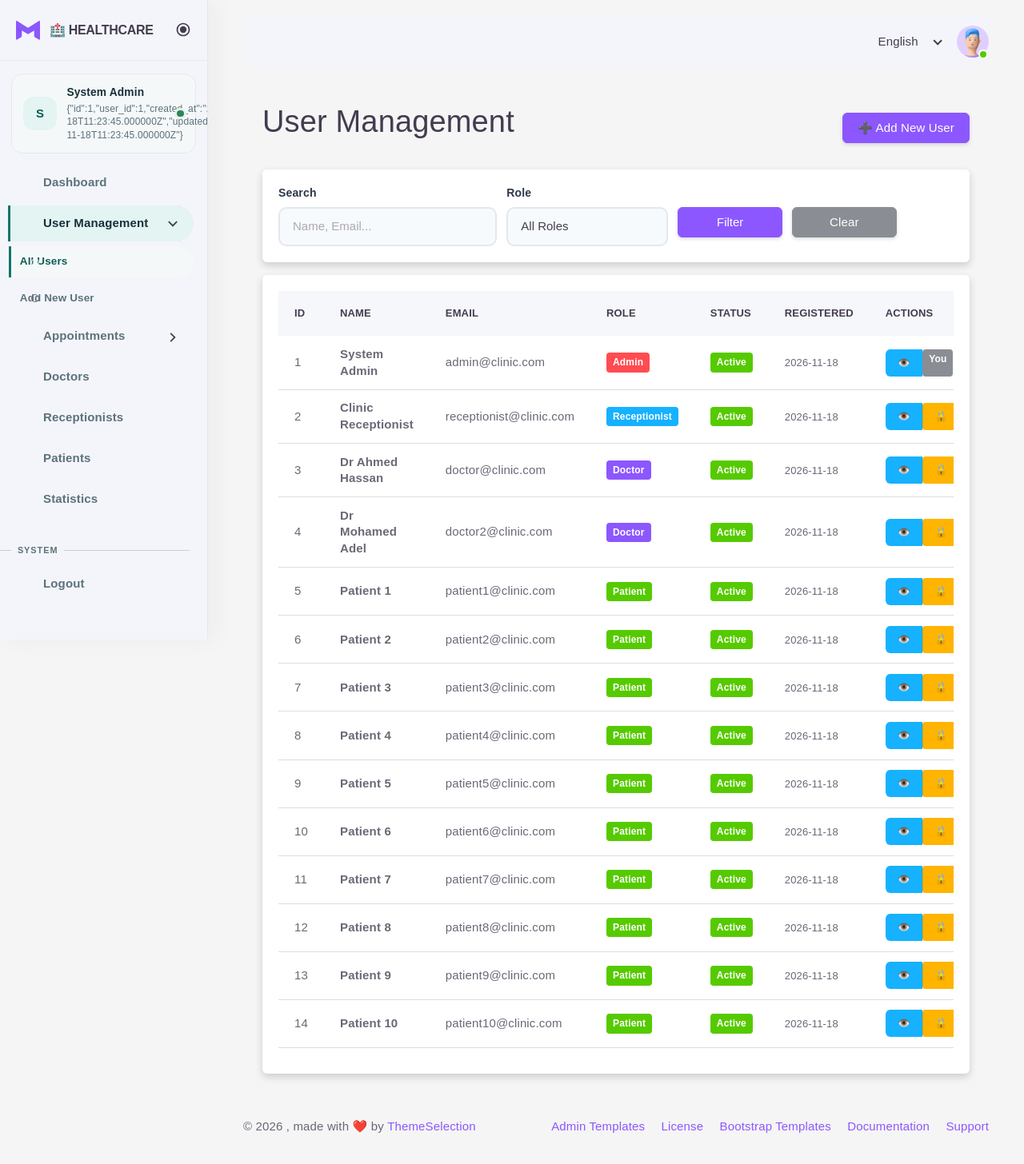
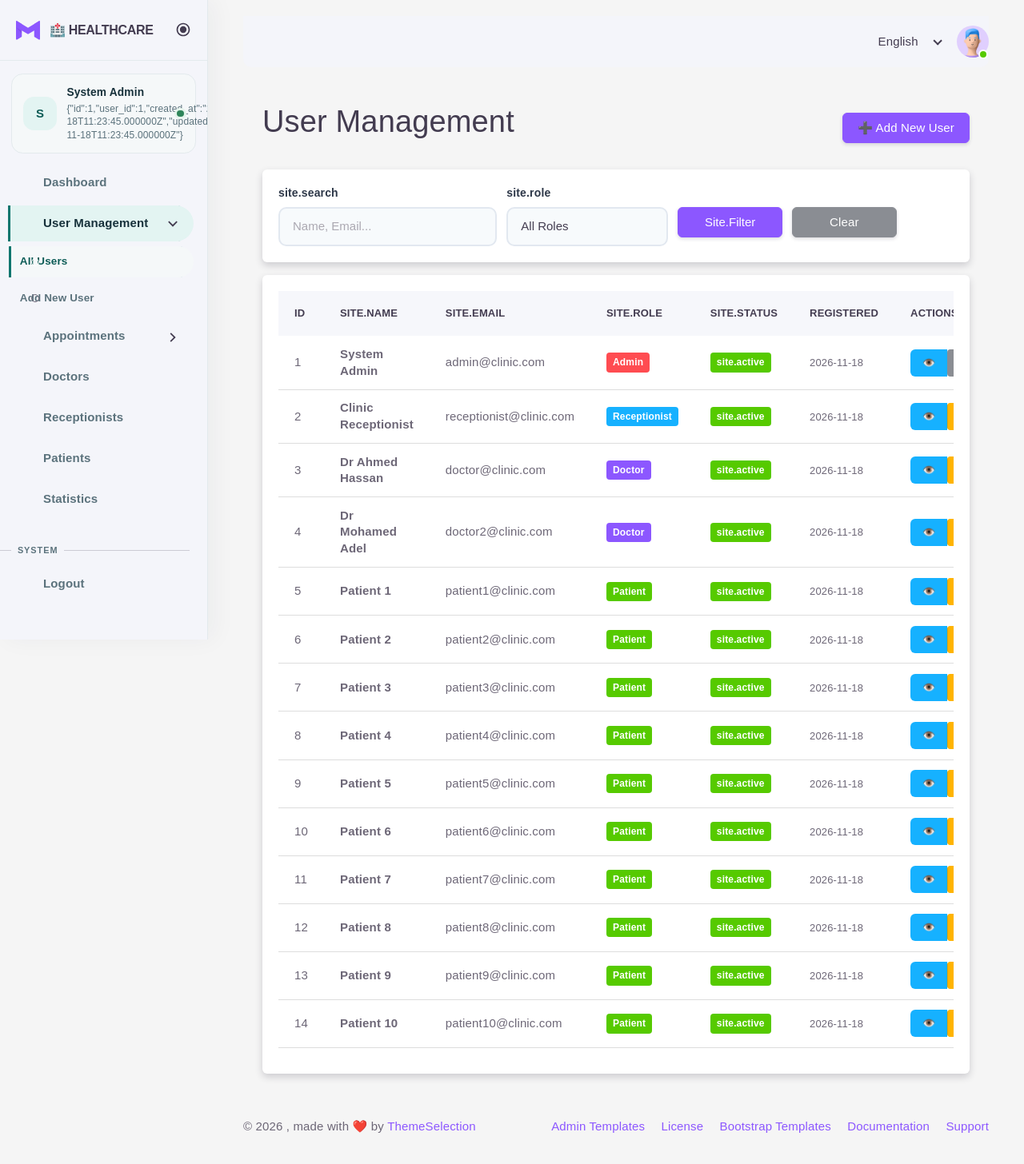
Before and after one commit to mahmoodmohamad/healthcare-appointment-system, a Laravel app: page /admin/users in a window 1280 px wide. Shown: the whole page at 80% size. Run offline with Laravel 12, Linux system fonts and the light colour scheme; a user stored in the database is signed in; data comes from the database, SQL or seed files in the repository; parts of the project's set-up code (start-up, migrations or seed data) failed here and were passed over; some libraries are stand-ins or nearby versions.

Commit message:
Translate user management views

```diff
--- a/resources/views/admin/users/index.blade.php
+++ b/resources/views/admin/users/index.blade.php
@@ -31,7 +31,7 @@
         <div class="card-body">
             <form method="GET" action="{{ route('admin.users.index') }}" class="row g-3">
                 <div class="col-md-4">
-                    <label class="form-label">Search</label>
+                    <label class="form-label">@lang('site.search')</label>
                     <input type="text"
                            name="search"
                            class="form-control"
@@ -39,18 +39,18 @@
                            value="{{ request('search') }}">
                 </div>
                 <div class="col-md-3">
-                    <label class="form-label">Role</label>
+                    <label class="form-label">@lang('site.role')</label>
                     <select name="role" class="form-select">
                         <option value="">All Roles</option>
                         <option value="admin" {{ request('role') == 'admin' ? 'selected' : '' }}>Admin</option>
-                        <option value="doctor" {{ request('role') == 'doctor' ? 'selected' : '' }}>Doctor</option>
-                        <option value="receptionist" {{ request('role') == 'receptionist' ? 'selected' : '' }}>Receptionist</option>
-                        <option value="patient" {{ request('role') == 'patient' ? 'selected' : '' }}>Patient</option>
+                        <option value="doctor" {{ request('role') == 'doctor' ? 'selected' : '' }}>@lang('site.doctor')</option>
+                        <option value="receptionist" {{ request('role') == 'receptionist' ? 'selected' : '' }}>@lang('site.receptionist')</option>
+                        <option value="patient" {{ request('role') == 'patient' ? 'selected' : '' }}>@lang('site.patient')</option>
                     </select>
                 </div>
                 <div class="col-md-2">
                     <label class="form-label">&nbsp;</label>
-                    <button type="submit" class="btn btn-primary w-100">Filter</button>
+                    <button type="submit" class="btn btn-primary w-100">@lang('site.filter')</button>
                 </div>
                 <div class="col-md-2">
                     <label class="form-label">&nbsp;</label>
@@ -69,10 +69,10 @@
                         <thead>
                             <tr>
                                 <th>ID</th>
-                                <th>Name</th>
-                                <th>Email</th>
-                                <th>Role</th>
-                                <th>Status</th>
+                                <th>@lang('site.name')</th>
+                                <th>@lang('site.email')</th>
+                                <th>@lang('site.role')</th>
+                                <th>@lang('site.status')</th>
                                 <th>Registered</th>
                                 <th>Actions</th>
                             </tr>
@@ -100,9 +100,9 @@
                                 </td>
                                 <td>
                                     @if($user->activation)
-                                        <span class="badge bg-success">Active</span>
+                                        <span class="badge bg-success">@lang('site.active')</span>
                                     @else
-                                        <span class="badge bg-secondary">Inactive</span>
+                                        <span class="badge bg-secondary">@lang('site.inactive')</span>
                                     @endif
                                 </td>
                                 <td>
```
Also changed, not shown: resources/views/admin/users/create.blade.php (+6 -6 lines), resources/views/admin/users/edit.blade.php (+5 -5 lines).
